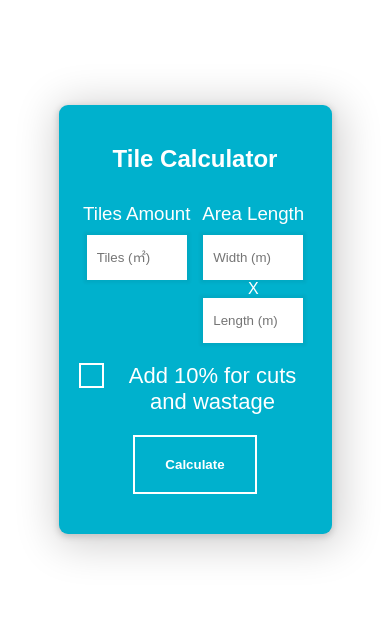
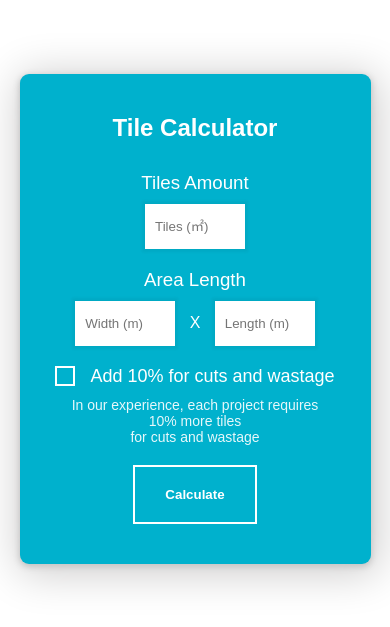
Before and after one commit to AbayIbrayev/TilesCalculator, a plain HTML site: page index.html in a window 390 px wide. Shown: the part 103-730 px from the top of the page. Drawn offline with Linux system fonts and the light colour scheme.

Commit message:
made the calculator responsive

```diff
--- a/index.html
+++ b/index.html
@@ -15,13 +15,13 @@
       <div class="tiles__inner">
         <h2 class="tiles__title">Tile Calculator</h2>
         <div class="tiles__block">
-          <div class="tiles__text">
+          <div class="tiles__item">
             <h3 class="tiles__subtitle">Tiles Amount</h3>
             <div class="tiles__inputs">
               <input type="num" placeholder="Tiles (&#13217;)" class="tiles__input">
             </div>
           </div>
-          <div class="tiles__text">
+          <div class="tiles__item">
             <h3 class="tiles__subtitle">Area Length</h3>
             <div class="tiles__inputs">
               <input type="num" id="width" placeholder="Width (m)" class="tiles__input">
@@ -37,6 +37,7 @@
             <span class="checkmark"></span>
           </label>
         </div>
+        <p class="tiles__text">In our experience, each project requires 10% more tiles<br>for cuts and wastage</p>
         <button class="button-o tiles__btn">Calculate</button>
       </div>
       </div>
--- a/style.css
+++ b/style.css
@@ -45,8 +45,14 @@ main {
   display: flex;
 }
 
+.tiles__item {
+  flex-basis: 50%;
+}
+
 .tiles__text {
-  flex-basis: 50%;
+  font-size: 14px;
+  opacity: 0.9;
+  padding: 0 20px;
 }
 
 .tiles__input {
@@ -73,6 +79,7 @@ main {
   display: flex;
   align-items: center;
   justify-content: center;
+  margin-bottom: 10px;
 }
 
 .tiles__checkbox span {
@@ -86,7 +93,7 @@ main {
   position: relative;
   padding-left: 35px;
   cursor: pointer;
-  font-size: 22px;
+  font-size: 18px;
   -webkit-user-select: none;
   -moz-user-select: none;
   -ms-user-select: none;
@@ -105,8 +112,8 @@ main {
   position: absolute;
   top: 0;
   left: 0;
-  height: 25px;
-  width: 25px;
+  height: 20px;
+  width: 20px;
   background-color: transparent;
   border: 2px solid #ffffff;
   transition: background 0.3s;
@@ -122,7 +129,7 @@ main {
 
 .checkmark:after {
   content: "\2714";
-  font-size: 20px;
+  font-size: 18px;
   margin-top: -4px;
   text-align: center;
   display: none;
@@ -152,3 +159,18 @@ main {
   -webkit-transform: translateY(2px);
   transform: translateY(2px);
 }
+
+@media only screen and (max-width: 768px) {
+  .tiles__block {
+    flex-wrap: wrap;
+  }
+  .tiles__item {
+    flex-basis: 100%;
+  }
+}
+
+@media only screen and (max-width: 600px) {
+  .tiles {
+    width: 90%;
+  }
+}
```
